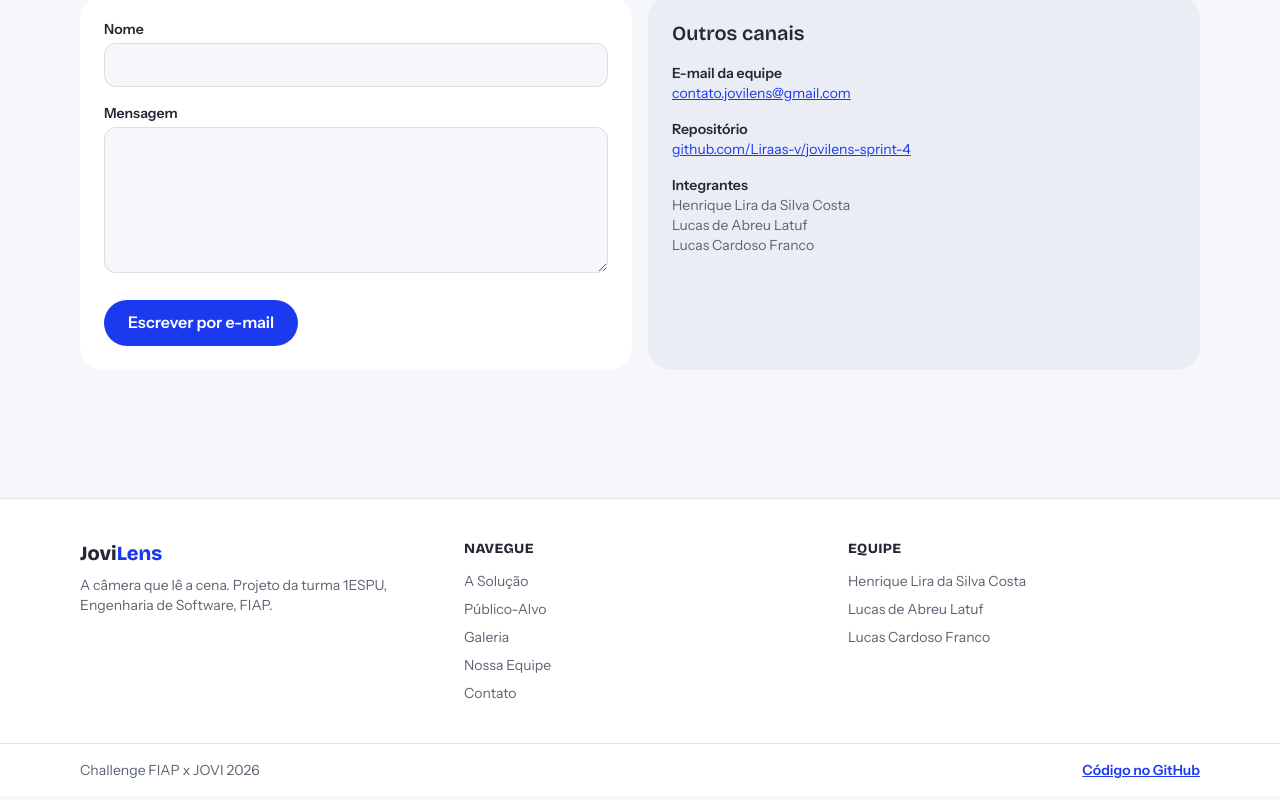
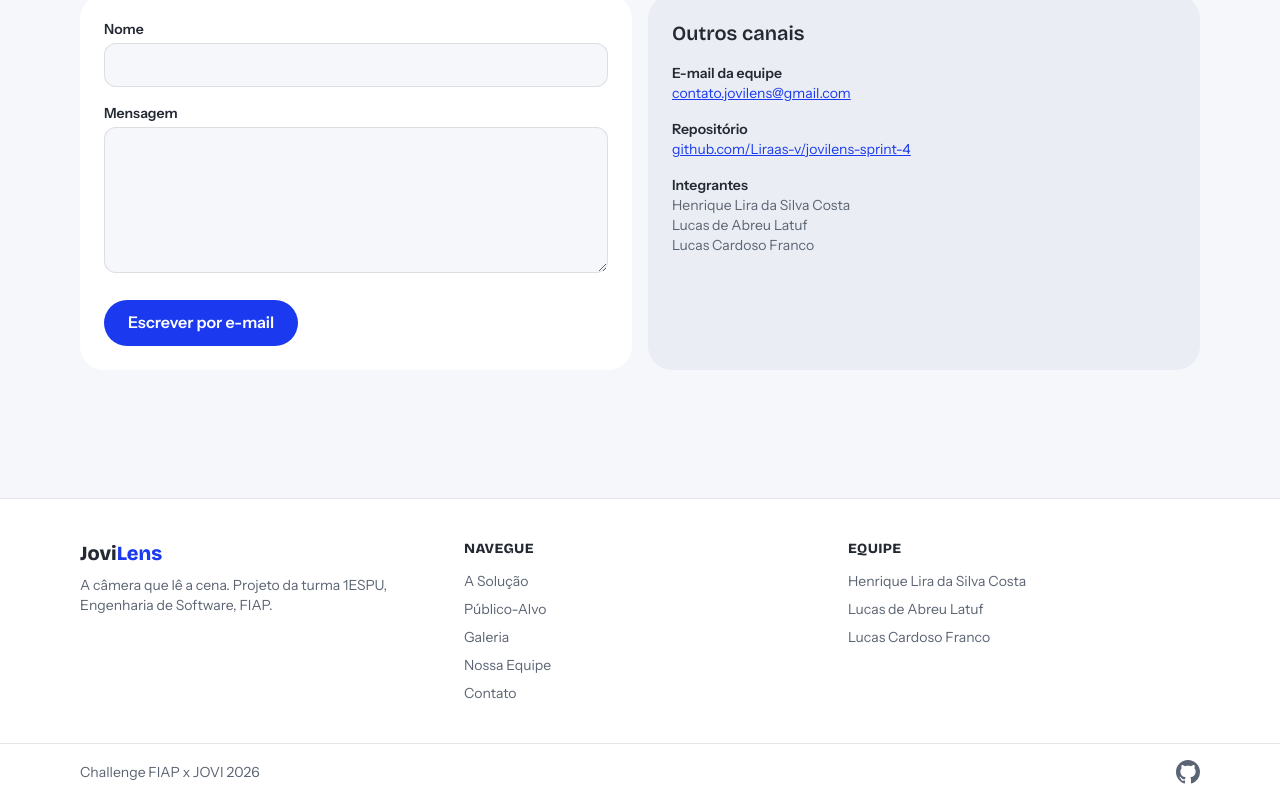
Before and after one commit to Liraas-v/jovilens-sprint-4, a React (Vite) app: page / in a window 1280 px wide. Shown: the part 3931-4731 px from the top of the page. Built offline with nearby package versions, Linux system fonts and the light colour scheme.

Commit message:
Trocando o texto do link do GitHub no rodapé por um ícone

```diff
--- a/src/components/Rodape.jsx
+++ b/src/components/Rodape.jsx
@@ -52,9 +52,14 @@ function Rodape() {
             href={LINK_REPOSITORIO}
             target="_blank"
             rel="noreferrer"
-            className="font-semibold text-acao underline"
+            aria-label="Código do projeto no GitHub"
+            title="Código no GitHub"
+            className="text-muted hover:text-acao"
           >
-            Código no GitHub
+            {/* Ícone decorativo: o nome acessível do link vem do aria-label */}
+            <svg viewBox="0 0 16 16" aria-hidden="true" className="size-6 fill-current">
+              <path d="M8 0C3.58 0 0 3.58 0 8c0 3.54 2.29 6.53 5.47 7.59.4.07.55-.17.55-.38 0-.19-.01-.82-.01-1.49-2.01.37-2.53-.49-2.69-.94-.09-.23-.48-.94-.82-1.13-.28-.15-.68-.52-.01-.53.63-.01 1.08.58 1.23.82.72 1.21 1.87.87 2.33.66.07-.52.28-.87.51-1.07-1.78-.2-3.64-.89-3.64-3.95 0-.87.31-1.59.82-2.15-.08-.2-.36-1.02.08-2.12 0 0 .67-.21 2.2.82.64-.18 1.32-.27 2-.27.68 0 1.36.09 2 .27 1.53-1.04 2.2-.82 2.2-.82.44 1.1.16 1.92.08 2.12.51.56.82 1.27.82 2.15 0 3.07-1.87 3.75-3.65 3.95.29.25.54.73.54 1.48 0 1.07-.01 1.93-.01 2.2 0 .21.15.46.55.38A8.013 8.013 0 0016 8c0-4.42-3.58-8-8-8z" />
+            </svg>
           </a>
         </div>
       </div>
```
